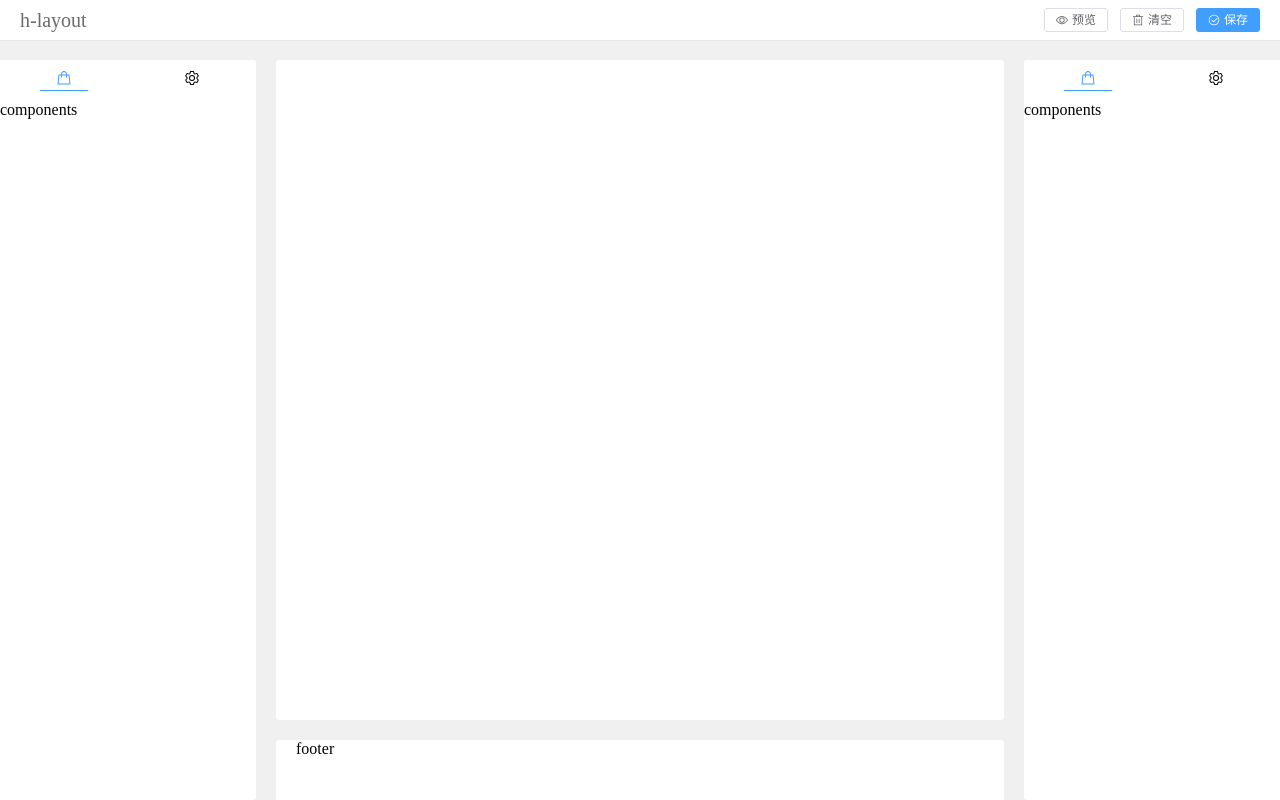
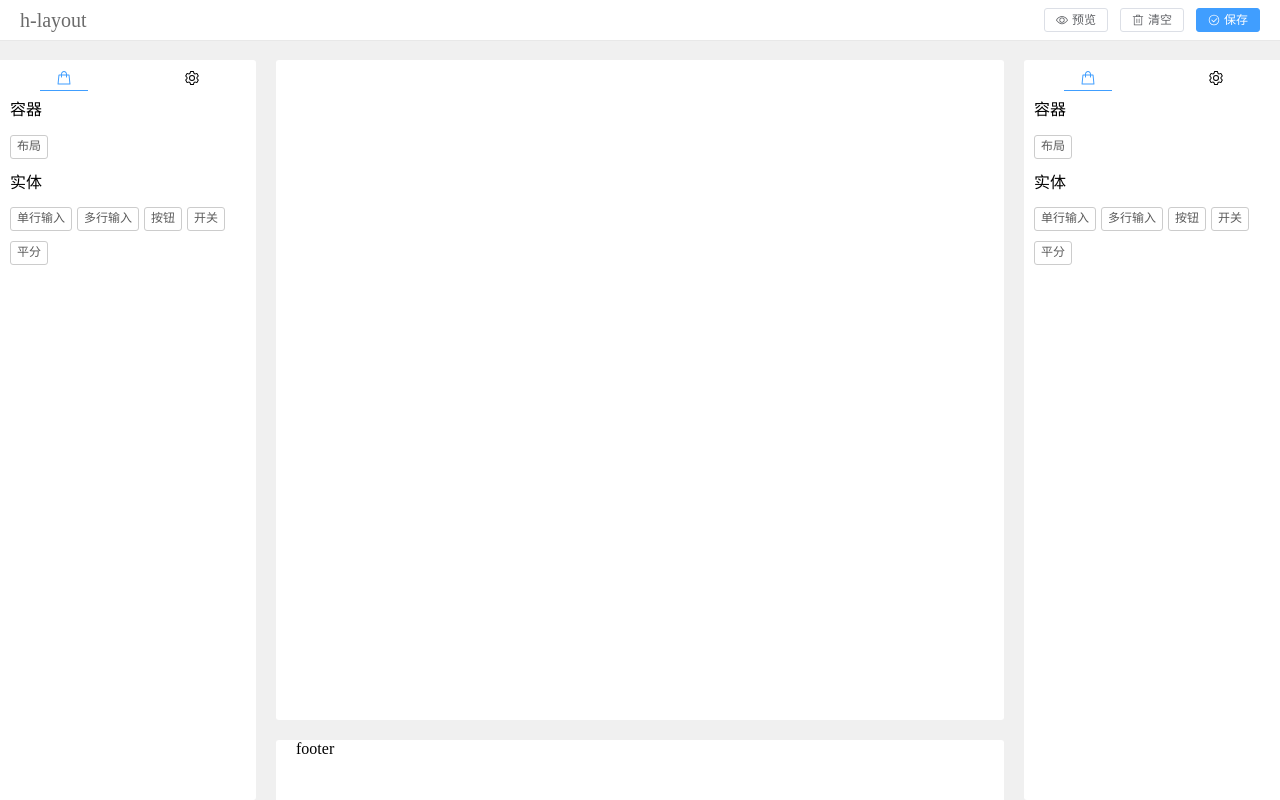
Before and after one commit to illusionnnn/h-layout, a Vue app: page / in a window 1280 px wide. Built offline with nearby package versions, Linux system fonts and the light colour scheme.

Commit message:
[feat]: add vuedraggable

```diff
--- a/package.json
+++ b/package.json
@@ -13,7 +13,9 @@
   "dependencies": {
     "@element-plus/icons-vue": "^1.1.4",
     "element-plus": "^2.1.11",
-    "vue": "^3.2.25"
+    "lodash-es": "^4.17.21",
+    "vue": "^3.2.25",
+    "vuedraggable": "^4.1.0"
   },
   "devDependencies": {
     "@types/node": "^17.0.31",
--- a/src/components/BaseMain.vue
+++ b/src/components/BaseMain.vue
@@ -3,12 +3,18 @@
  * @Author: Hedgehog96
  * @Date: 2022-05-07 16:43:27
  * @LastEditors: Hedgehog96
- * @LastEditTime: 2022-05-09 15:13:41
+ * @LastEditTime: 2022-05-10 18:15:57
 -->
 <template>
-  <div class="h-base-main"></div>
+  <div class="h-base-main"><h-main></h-main></div>
 </template>
 
-<script setup lang="ts"></script>
+<script setup lang="ts">
+import HMain from "../views/HMain.vue";
+</script>
 
-<style lang="scss" scoped></style>
+<style scoped>
+.h-base-main {
+  height: 100%;
+}
+</style>
--- /dev/null
+++ b/src/config/draggleableComponents.js
@@ -0,0 +1,54 @@
+/*
+ * @Description: 可拖曳组件配置
+ * @Author: Hedgehog96
+ * @Date: 2022-05-09 17:30:41
+ * @LastEditors: Hedgehog96
+ * @LastEditTime: 2022-05-10 17:39:25
+ */
+const $_prefix = "el-";
+
+export default [
+  {
+    id: 0,
+    title: "容器",
+    components: [
+      { name: "布局", component: `${$_prefix}'container'`, attrs: {} },
+    ],
+  },
+  {
+    id: 1,
+    title: "实体",
+    components: [
+      {
+        cid: 0,
+        name: "单行输入",
+        component: `${$_prefix}'input'`,
+        attrs: {},
+      },
+      {
+        cid: 1,
+        name: "多行输入",
+        component: `${$_prefix}'input'`,
+        attrs: { type: "textarea" },
+      },
+      {
+        cid: 2,
+        name: "按钮",
+        component: `${$_prefix}'button'`,
+        attrs: {},
+      },
+      {
+        cid: 3,
+        name: "开关",
+        component: `${$_prefix}'switch'`,
+        attrs: {},
+      },
+      {
+        cid: 4,
+        name: "平分",
+        component: `${$_prefix}'rate'`,
+        attrs: {},
+      },
+    ],
+  },
+];
--- a/src/views/HMain.vue
+++ b/src/views/HMain.vue
@@ -0,0 +1,37 @@
+<!--
+ * @Description:
+ * @Author: Hedgehog96
+ * @Date: 2022-05-09 17:24:21
+ * @LastEditors: Hedgehog96
+ * @LastEditTime: 2022-05-10 18:17:49
+-->
+<template>
+  <div class="h-main">
+    <draggable
+      :key="uniqueId()"
+      class="h-components-drag-area"
+      item-key="name"
+      :group="{ name: 'componentItem', pull: true, put: true }"
+      :list="state.components"
+    >
+      <template #item="{ element }">{{ element.name }}</template>
+    </draggable>
+  </div>
+</template>
+
+<script setup lang="ts">
+import { reactive } from "vue";
+import draggable from "vuedraggable";
+import uniqueId from "lodash-es/uniqueId";
+
+const state = reactive({
+  components: [],
+});
+</script>
+
+<style lang="scss" scoped>
+.h-main,
+.h-components-drag-area {
+  height: 100%;
+}
+</style>
--- a/src/views/aside/HComponents.vue
+++ b/src/views/aside/HComponents.vue
@@ -3,12 +3,64 @@
  * @Author: Hedgehog96
  * @Date: 2022-05-09 15:33:03
  * @LastEditors: Hedgehog96
- * @LastEditTime: 2022-05-09 15:33:40
+ * @LastEditTime: 2022-05-10 18:01:35
 -->
 <template>
-  <div class="h-components">components</div>
+  <div class="h-components">
+    <div
+      v-for="config in componentsConfig"
+      :key="config.id"
+      class="h-components-area"
+    >
+      <div class="h-components-area-title">{{ config.title }}</div>
+      <div class="h-components-area-container">
+        <draggable
+          class="h-components-drag-area"
+          item-key="name"
+          :list="config.components"
+          :group="{ name: 'componentItem', pull: 'clone', put: false }"
+        >
+          <template #item="{ element }">
+            <div :key="element.cid" class="h-components-drag-area-item">
+              <span :data-id="element.component">{{ element.name }}</span>
+            </div>
+          </template>
+        </draggable>
+      </div>
+    </div>
+  </div>
 </template>
 
-<script setup lang="ts"></script>
+<script setup lang="ts">
+import draggable from "vuedraggable";
+import componentsConfig from "../../config/draggleableComponents.js";
+</script>
 
-<style scoped></style>
+<style lang="scss" scoped>
+.h-components {
+  padding: 0 10px;
+  .h-components-area {
+    margin-bottom: 10px;
+
+    .h-components-area-title {
+      margin-bottom: 10px;
+    }
+  }
+
+  .h-components-drag-area {
+    display: flex;
+    flex-wrap: wrap;
+    font-size: 12px;
+
+    .h-components-drag-area-item {
+      margin: 5px;
+      margin-left: 0;
+      padding: 4px 6px;
+      color: #5b5b5b;
+      border: 1px solid #ccc;
+      border-radius: $global-border-radius;
+      cursor: move;
+    }
+  }
+}
+</style>
--- a/tsconfig.json
+++ b/tsconfig.json
@@ -14,7 +14,7 @@
     "skipLibCheck": true,
     // "suppressImplicitAnyIndexErrors": true
   },
-  "include": ["src/**/*.ts", "src/**/*.d.ts", "src/**/*.tsx", "src/**/*.vue"],
+  "include": ["src/**/*.ts", "src/**/*.d.ts", "src/**/*.tsx", "src/**/*.vue", "src/config/draggleableComponents.js"],
   "references": [{ "path": "./tsconfig.node.json" }],
   "suppressImplicitAnyIndexErrors": true
 }
--- a/vite.config.ts
+++ b/vite.config.ts
@@ -3,14 +3,14 @@
  * @Author: Hedgehog96
  * @Date: 2022-05-05 21:19:48
  * @LastEditors: Hedgehog96
- * @LastEditTime: 2022-05-09 14:56:01
+ * @LastEditTime: 2022-05-10 18:08:12
  */
-import { defineConfig } from 'vite'
-import vue from '@vitejs/plugin-vue'
-import eslintPlugin from 'vite-plugin-eslint'
-import AutoImport from 'unplugin-auto-import/vite'
-import Components from 'unplugin-vue-components/vite'
-import { ElementPlusResolver } from 'unplugin-vue-components/resolvers'
+import { defineConfig } from "vite";
+import vue from "@vitejs/plugin-vue";
+import eslintPlugin from "vite-plugin-eslint";
+import AutoImport from "unplugin-auto-import/vite";
+import Components from "unplugin-vue-components/vite";
+import { ElementPlusResolver } from "unplugin-vue-components/resolvers";
 
 export default defineConfig({
   plugins: [
@@ -27,8 +27,8 @@ export default defineConfig({
     preprocessorOptions: {
       scss: {
         charset: false,
-        additionalData: '@import "./src/assets/styles/index.scss";'
-      }
-    }
-  }
-})
+        additionalData: '@import "./src/assets/styles/index.scss";',
+      },
+    },
+  },
+});
```
Also changed, not shown: src/config/draggleableComponents.ts (deleted, +0 -8 lines), 1 other file (tests, documents, lock files or other folders).
